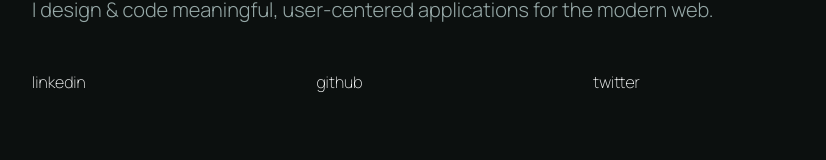
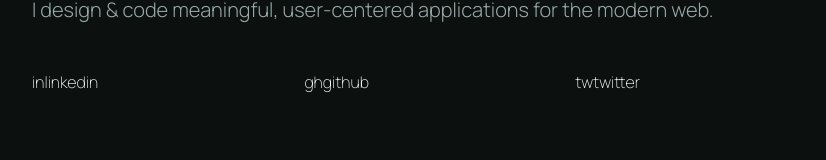
Before and after one commit to williamhzo/williamh.io, a React (Create React App) app: page / in a window 1280 px wide. Shown: the part 566-726 px from the top of the page, without its empty margins (0-826 px from the left). Built offline with nearby package versions, Linux system fonts and the light colour scheme.

Commit message:
store socials data in json and create component

```diff
--- a/src/Components/Header.jsx
+++ b/src/Components/Header.jsx
@@ -1,6 +1,8 @@
 import React from 'react';
 
 import SocialLinks from './SocialLinks';
+
+import socials from '../data/socials.json';
 
 const Header = () => {
   return (
@@ -16,7 +18,16 @@ const Header = () => {
           I design & code meaningful, user-centered applications for the modern
           web.
         </h3>
-        <SocialLinks />
+        <ul className="header__list">
+          {socials.map((item, index) => (
+            <SocialLinks
+              key={index}
+              link={item.link}
+              shortName={item.shortName}
+              fullName={item.fullName}
+            />
+          ))}
+        </ul>
       </div>
     </header>
   );
--- a/src/Components/SocialLinks.jsx
+++ b/src/Components/SocialLinks.jsx
@@ -1,42 +1,18 @@
 import React from 'react';
 
-const SocialLinks = () => {
+const SocialLinks = ({ link, shortName, fullName }) => {
   return (
-    <ul className="header__list">
-      {/* <li className="header__items">
-        <Link to='/README.md' className="header__links">email</Link>
-      </li> */}
     <li className="header__items">
       <a
-          href="https://www.linkedin.com/in/williamhermozo/"
+        href={link}
         className="header__links"
         target="_blank"
         rel="noopener noreferrer"
       >
-          linkedin
+        <span className="header__links--shortName">{shortName}</span>
+        <span className="header__links--fullName">{fullName}</span>
       </a>
     </li>
-      <li className="header__items">
-        <a
-          href="https://github.com/williamhzo"
-          className="header__links"
-          target="_blank"
-          rel="noopener noreferrer"
-        >
-          github
-        </a>
-      </li>
-      <li className="header__items">
-        <a
-          href="https://twitter.com/williamhzo"
-          className="header__links header__links--last"
-          target="_blank"
-          rel="noopener noreferrer"
-        >
-          twitter
-        </a>
-      </li>
-    </ul>
   );
 };
 
--- /dev/null
+++ b/src/data/socials.json
@@ -0,0 +1,17 @@
+[
+  {
+    "link": "https://www.linkedin.com/in/williamhermozo/",
+    "shortName": "in",
+    "fullName": "linkedin"
+  },
+  {
+    "link": "https://github.com/williamhzo/",
+    "shortName": "gh",
+    "fullName": "github"
+  },
+  {
+    "link": "https://twitter.com/williamhzo/",
+    "shortName": "tw",
+    "fullName": "twitter"
+  }
+]
--- a/src/styles/Header.scss
+++ b/src/styles/Header.scss
@@ -7,7 +7,7 @@
 
   &__title {
     margin-top: 24vmin;
-    padding-right: $app-margin*2;
+    padding-right: $app-margin * 2;
   }
 
   &__subtitle {
@@ -27,29 +27,16 @@
     font-size: 1rem;
     position: relative;
     padding: 0;
-    // margin-right: 20vmin;
-
-    &::after {
-      content: '';
-      position: absolute;
-      bottom: 2px;
-      left: 4px;
-      height: 0.5rem;
-      width: 100%;
-      background-color: rgba(255, 255, 255, 0.4);
-      transition: transform 0.2s ease-in-out;
-      transform: scaleX(0);
-      transform-origin: right;
-    }
-    &:hover::after {
-      transform-origin: left;
-      transform: scaleX(1);
-    }
+    transition: all 0.3s ease-in-out;
   }
 
-  // &__links--last {
-  //   margin-right: 0;
-  // }
+  &__links--shortName{
+
+  }
+
+  &__links--fullName{
+
+  }
 }
 
 @media (max-width: 512px) {
```
Lines whose indentation alone changed are shown as unchanged.
